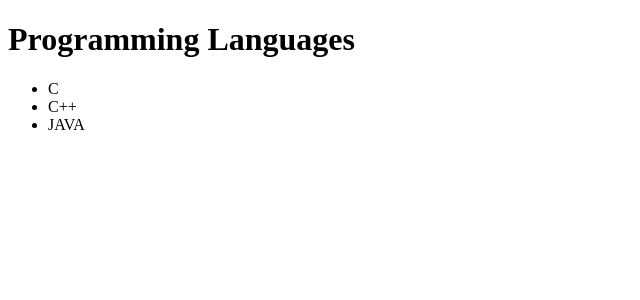
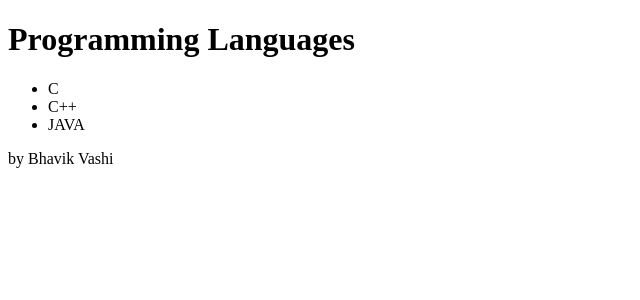
Before and after one commit to bhavikvashi1804/my-app-jsx, a React (Create React App) app: page / in a window 1280 px wide. Shown: the top 300 px of the page, without its empty margins (0-640 px from the left). Built offline with nearby package versions, Linux system fonts and the light colour scheme.

Commit message:
JSX access the variable

```diff
--- a/src/index.js
+++ b/src/index.js
@@ -1,5 +1,7 @@
 import React from 'react';
 import ReactDOM from 'react-dom';
+
+const name="Bhavik Vashi";
 
 ReactDOM.render(
   <div>
@@ -9,6 +11,7 @@ ReactDOM.render(
        <li>C++</li>
        <li>JAVA</li>
      </ul>
+     <p>by {name}</p>
   </div>,
   document.getElementById('root')
 );
```
